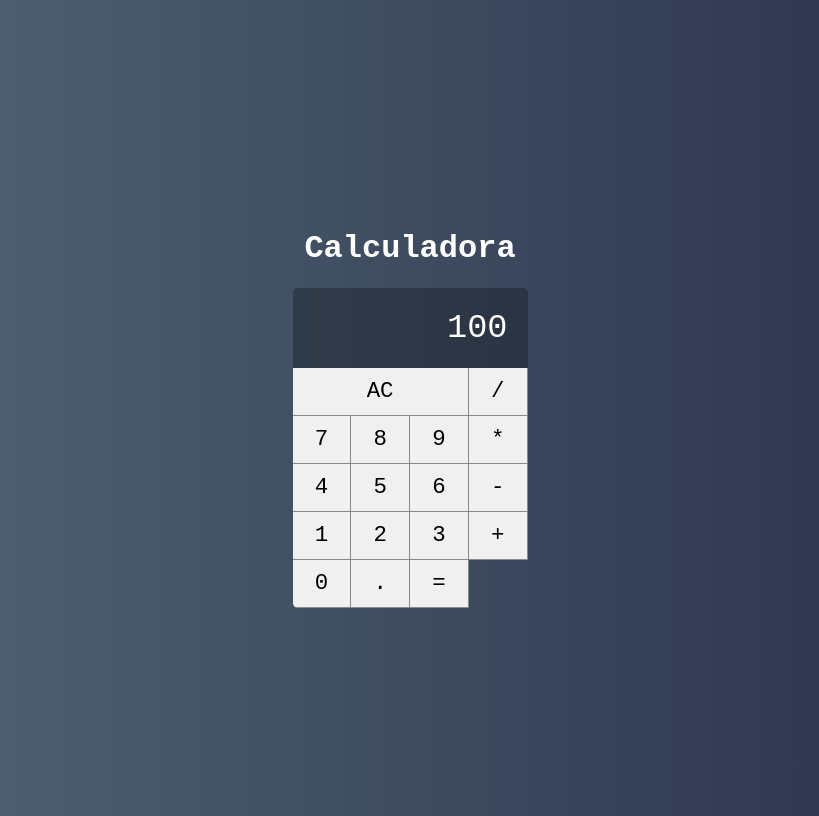
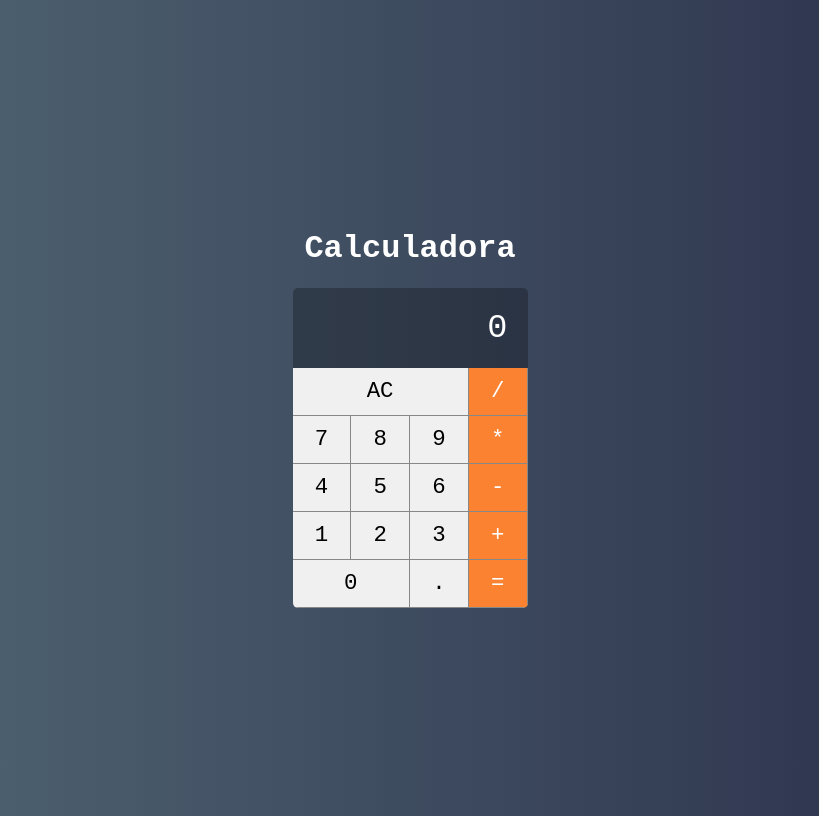
Before and after one commit to DiogoMeneses-stack/Calculadora-React, a React (Create React App) app in the folder calculadora/: page / in a window 1280 px wide. Shown: the whole page, without its empty margins (230-1049 px from the left). Built offline with nearby package versions, Linux system fonts and the light colour scheme.

Commit message:
Implements logic calculator numbers.

```diff
--- a/calculadora/src/main/Calculator.jsx
+++ b/calculadora/src/main/Calculator.jsx
@@ -4,7 +4,17 @@
 import Button from "../components/Button";
 import Display from "../components/Display";
 
+const initialState = {
+    displayValue: '0',
+    claerDisplay: false,
+    operation: null,
+    values: [0, 0],
+    current: 0
+}
+
 export default class Calculator extends Component {
+
+    state = { ...initialState }
 
     constructor(props) {
         super(props)
@@ -14,7 +24,7 @@
     }
 
     clearMemory() {
-        console.log('limpar');
+        this.setState({ ...initialState });
     }
 
     setOperation(operation) {
@@ -22,30 +32,46 @@
     }
 
     addDigit(n) {
-        console.log(n);
+        if (n === '.' && this.state.displayValue.includes('.')) {
+            return
+        }
+
+        const clearDisplay = this.state.displayValue === '0'
+            || this.state.clearDisplay;
+        const currentValue = clearDisplay ? '' : this.state.displayValue;
+        const displayValue = currentValue + n;
+        this.setState({ displayValue, clearDisplay: false });
+
+        if(n !== '.'){
+            const i = this.state.current;
+            const newValue = parseFloat(displayValue);
+            const values = [...this.state.values];
+            values[i] = newValue;
+            this.setState({ values });
+        }
     }
 
     render() {
         return (
             <div className="calculator">
-                <Display value={100} />
-                <Button label="AC" click={this.clearMemory} triple/>
-                <Button label="/" click={this.setOperation} />
+                <Display value={this.state.displayValue} />
+                <Button label="AC" click={this.clearMemory} triple />
+                <Button label="/" click={this.setOperation} operation />
                 <Button label="7" click={this.addDigit} />
                 <Button label="8" click={this.addDigit} />
                 <Button label="9" click={this.addDigit} />
-                <Button label="*" click={this.setOperation} />
+                <Button label="*" click={this.setOperation} operation />
                 <Button label="4" click={this.addDigit} />
                 <Button label="5" click={this.addDigit} />
                 <Button label="6" click={this.addDigit} />
-                <Button label="-" click={this.setOperation} />
+                <Button label="-" click={this.setOperation} operation />
                 <Button label="1" click={this.addDigit} />
                 <Button label="2" click={this.addDigit} />
                 <Button label="3" click={this.addDigit} />
-                <Button label="+" click={this.setOperation} />
-                <Button label="0" click={this.addDigit} />
+                <Button label="+" click={this.setOperation} operation />
+                <Button label="0" click={this.addDigit} double />
                 <Button label="." click={this.setOperation} />
-                <Button label="=" click={this.setOperation} />
+                <Button label="=" click={this.setOperation} operation />
             </div>
         )
     }
```
